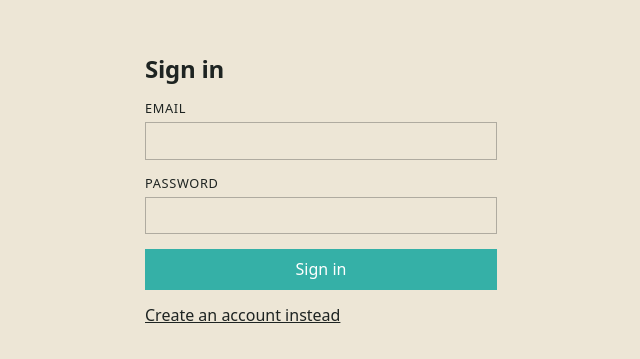
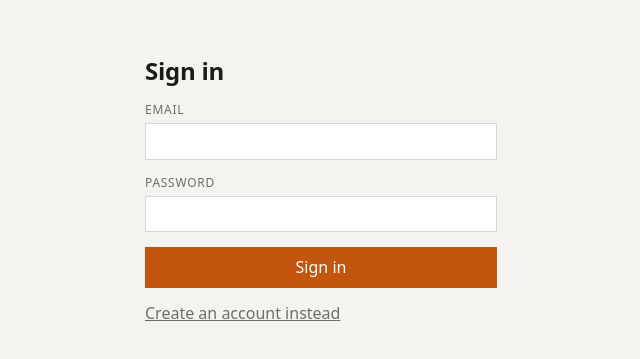
Before and after one commit to MaRrDG/gtav-tracker, a Next.js app: page /sign-in in a window 1280 px wide. Shown: the part 211-570 px from the top of the page, without its empty margins (319-959 px from the left). Built offline with nearby package versions, Linux system fonts and the light colour scheme; no server answers.

Commit message:
feat(auth): confirm email addresses through a callback route
Sign-up now sends the confirmation link back to NEXT_PUBLIC_SITE_URL/auth/callback,
which exchanges the code for a session. Also replaces the palette with a single
orange hue plus neutrals, and adds a dark theme.

```diff
--- a/app/globals.css
+++ b/app/globals.css
@@ -1,9 +1,28 @@
+/*
+ * One hue — orange — plus neutrals. Tokens are semantic, so a theme swap changes values
+ * here and nowhere else. The orange is darker in light mode so white text sits on it
+ * legibly, and lighter in dark mode so it reads against a dark surface.
+ */
 :root {
-  --sand: #ede6d6;
-  --asphalt: #1e2422;
-  --teal: #35b0a7;
-  --olive: #b9ce8e;
-  --freeway: #e9d48a;
+  --bg: #f5f3ef;
+  --surface: #ffffff;
+  --text: #1b1b1a;
+  --muted: rgba(27, 27, 26, 0.62);
+  --border: rgba(27, 27, 26, 0.18);
+  --primary: #c4550f;
+  --primary-ink: #ffffff;
+}
+
+@media (prefers-color-scheme: dark) {
+  :root {
+    --bg: #16171a;
+    --surface: #1e2023;
+    --text: #eceae6;
+    --muted: rgba(236, 234, 230, 0.6);
+    --border: rgba(236, 234, 230, 0.16);
+    --primary: #f2802e;
+    --primary-ink: #17130e;
+  }
 }
 
 * {
@@ -14,8 +33,8 @@ html,
 body {
   height: 100%;
   margin: 0;
-  background: var(--sand);
-  color: var(--asphalt);
+  background: var(--bg);
+  color: var(--text);
   font-family: system-ui, sans-serif;
 }
 
@@ -24,7 +43,7 @@ a {
 }
 
 :focus-visible {
-  outline: 2px solid var(--asphalt);
+  outline: 2px solid var(--primary);
   outline-offset: 2px;
 }
 
@@ -52,23 +71,28 @@ a {
   display: flex;
   flex-direction: column;
   gap: 0.3rem;
-  font-size: 0.8rem;
+  font-size: 0.75rem;
   text-transform: uppercase;
-  letter-spacing: 0.05em;
+  letter-spacing: 0.06em;
+  color: var(--muted);
 }
 
 .auth input {
-  border: 1px solid rgba(30, 36, 34, 0.3);
-  background: transparent;
-  color: inherit;
+  border: 1px solid var(--border);
+  background: var(--surface);
+  color: var(--text);
   font: inherit;
   padding: 0.55rem 0.6rem;
 }
 
+.auth input:focus-visible {
+  border-color: var(--primary);
+}
+
 .auth button {
-  background: var(--teal);
+  background: var(--primary);
   border: 0;
-  color: #fff;
+  color: var(--primary-ink);
   cursor: pointer;
   font: inherit;
   padding: 0.6rem 0.8rem;
@@ -81,7 +105,7 @@ a {
 
 .auth .link {
   background: none;
-  color: inherit;
+  color: var(--muted);
   padding: 0;
   text-decoration: underline;
   align-self: flex-start;
@@ -90,6 +114,7 @@ a {
 .auth [role='status'] {
   margin: 0;
   font-size: 0.85rem;
+  color: var(--muted);
 }
 
 .home {
@@ -97,3 +122,12 @@ a {
   gap: 1rem;
   padding: 2rem;
 }
+
+.home button {
+  background: var(--primary);
+  border: 0;
+  color: var(--primary-ink);
+  cursor: pointer;
+  font: inherit;
+  padding: 0.5rem 0.8rem;
+}
--- a/app/sign-in/sign-in-form.tsx
+++ b/app/sign-in/sign-in-form.tsx
@@ -3,6 +3,7 @@
 import { useState, type SyntheticEvent } from 'react';
 import { useRouter } from 'next/navigation';
 import { createBrowserSupabase } from '@/lib/supabase/client';
+import { SITE_URL } from '@/lib/env';
 
 type Mode = 'sign-in' | 'sign-up';
 
@@ -23,7 +24,11 @@ export function SignInForm() {
     const { data, error } =
       mode === 'sign-in'
         ? await supabase.auth.signInWithPassword({ email, password })
-        : await supabase.auth.signUp({ email, password });
+        : await supabase.auth.signUp({
+            email,
+            password,
+            options: { emailRedirectTo: `${SITE_URL}/auth/callback` },
+          });
 
     setBusy(false);
 
@@ -32,9 +37,9 @@ export function SignInForm() {
       return;
     }
 
-    // With email confirmation turned off, signing up returns a session straight away.
+    // Signing up returns no session until the emailed link is followed.
     if (!data.session) {
-      setMessage('Account created. Confirm the email address, then sign in.');
+      setMessage(`Account created. Open the confirmation link sent to ${email}.`);
       setMode('sign-in');
       return;
     }
--- a/lib/env.ts
+++ b/lib/env.ts
@@ -17,3 +17,6 @@ export const SUPABASE_KEY = required(
   'NEXT_PUBLIC_SUPABASE_PUBLISHABLE_KEY',
   process.env.NEXT_PUBLIC_SUPABASE_PUBLISHABLE_KEY,
 );
+
+/** Public origin of this deployment, used to build email confirmation return links. */
+export const SITE_URL = required('NEXT_PUBLIC_SITE_URL', process.env.NEXT_PUBLIC_SITE_URL);
```
Also changed, not shown: app/auth/callback/route.ts (added, +20 -0 lines), 2 other files (tests, documents, lock files or other folders).
